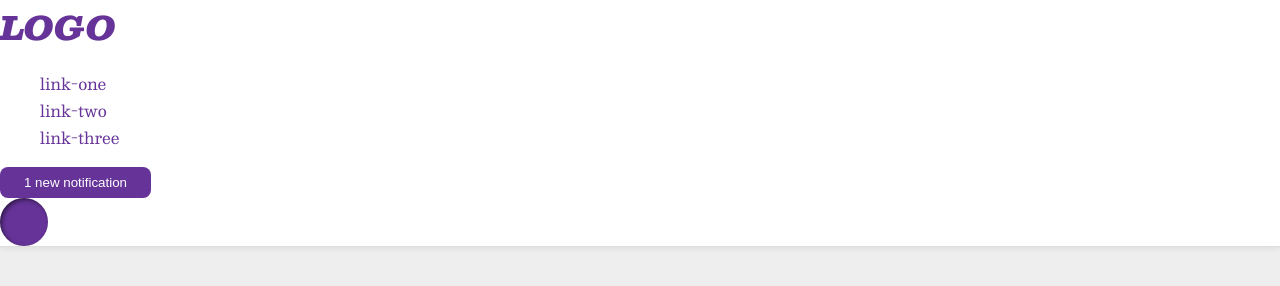
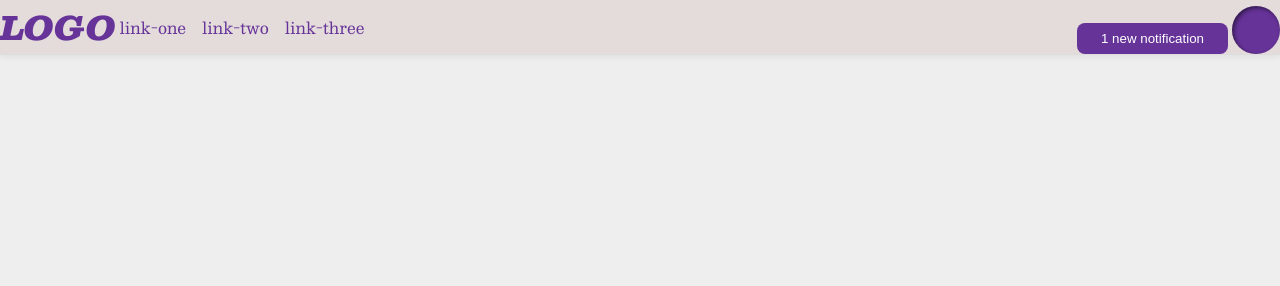
Before and after one commit to madison-4/css-exercises, a plain HTML site: page flex/03-flex-header-2/index.html in a window 1280 px wide. Drawn offline with nearby package versions, Linux system fonts and the light colour scheme.

Commit message:
complete flex excercise 3

```diff
--- a/flex/03-flex-header-2/index.html
+++ b/flex/03-flex-header-2/index.html
@@ -9,6 +9,7 @@
   </head>
   <body>
     <div class="header">
+      <div class="left">
         <div class="logo">
         LOGO
         </div>
@@ -17,10 +18,13 @@
         <li><a href="google.com">link-two</a></li>
         <li><a href="google.com">link-three</a></li>
         </ul>
+      </div>
+      <div class="right">
         <button class="notifications">
         1 new notification
         </button>
         <div class="profile-image"></div>
       </div>
+    </div>
   </body>
 </html>
--- a/flex/03-flex-header-2/style.css
+++ b/flex/03-flex-header-2/style.css
@@ -1,19 +1,27 @@
 /* this is some magical font-importing.
 you'll learn about it later. */
 @import url('https://fonts.googleapis.com/css2?family=Besley:ital,wght@0,400;1,900&display=swap');
-
+/* check out how to import fonts to your web page*/
 body {
   margin: 0;
   background: #eee;
   font-family: Besley, serif;
 }
-
 .header {
-  background: white;
+  background: rgb(228, 219, 219);
   border-bottom: 1px solid #ddd;
   box-shadow: 0 0 8px rgba(0,0,0,.1);
+  display: flex;
+  justify-content: space-between;
+  }
+.left,.right {
+  display:flex;
+  align-items: center;
+  gap: 4px;
 }
-
+.right{
+  align-self: flex-end;
+}
 .profile-image {
   background: rebeccapurple;
   box-shadow: inset 2px 2px 4px rgba(0,0,0,.5);
@@ -35,6 +43,7 @@ button {
   background: rebeccapurple;
   color: white;
   padding: 8px 24px;
+  align-self: flex-end;
 }
 
 a {
@@ -45,4 +54,8 @@ a {
 
 ul {
   list-style-type: none;
+  display: flex;
+  gap: 16px;
+  margin:0;
+  padding: 0;
 }
```
Lines whose indentation alone changed are shown as unchanged.
